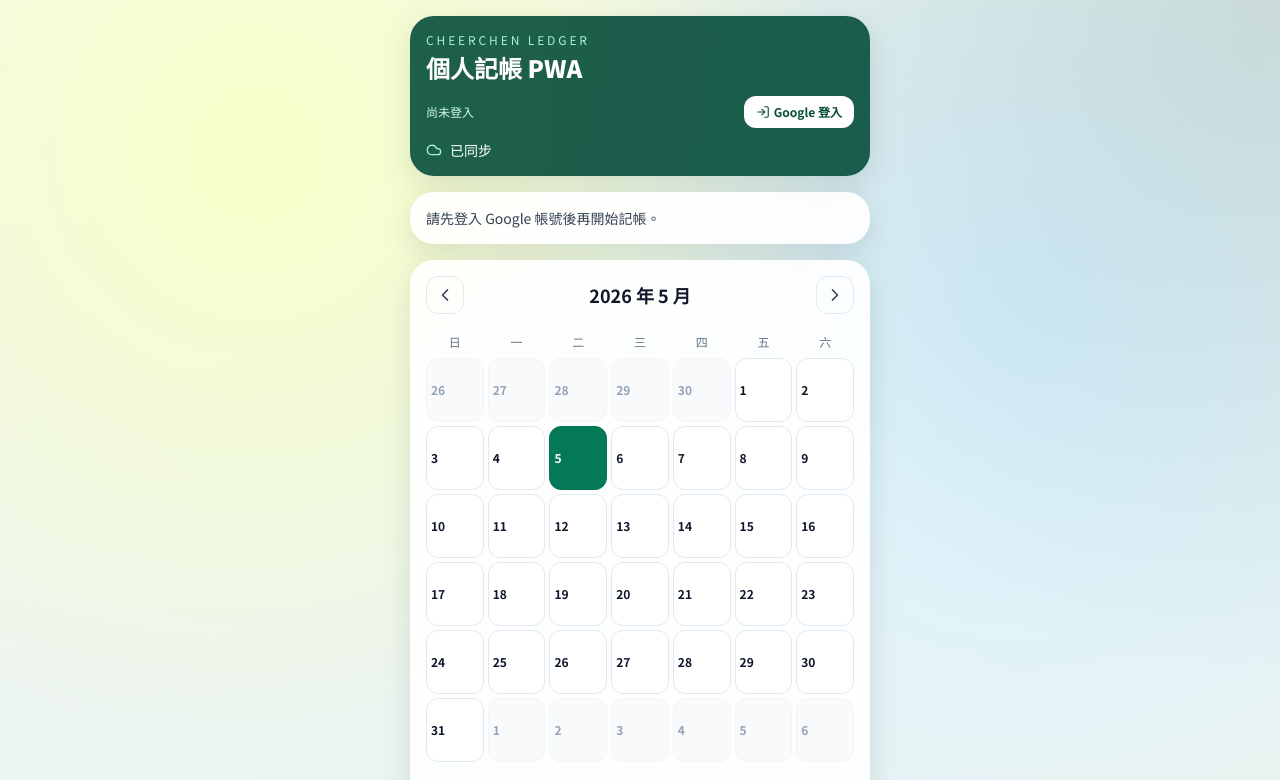
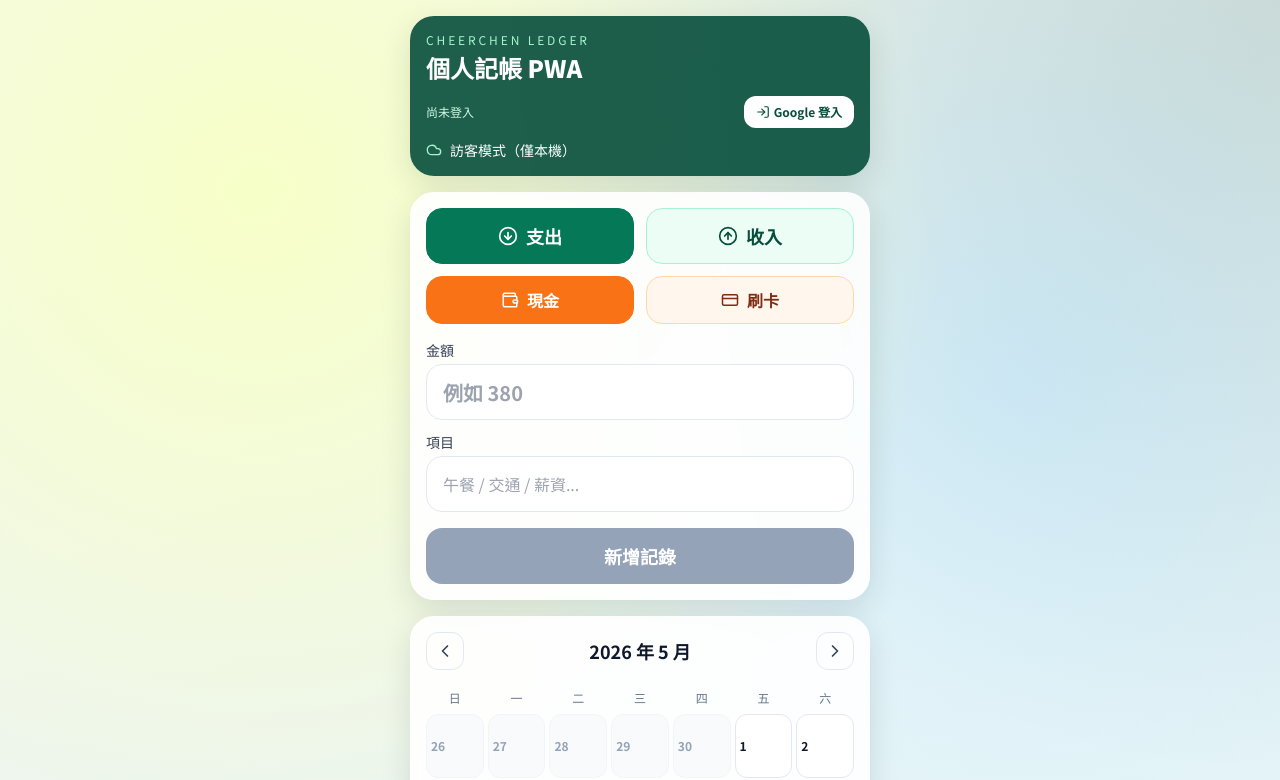
Before and after one commit to luap580101/cheerchen-ledger, a React (Vite) app: page / in a window 1280 px wide. Shown: the top 780 px of the page. Built offline with nearby package versions, Linux system fonts and the light colour scheme; no server answers.

Commit message:
feat: support guest ledger mode without login

```diff
--- a/src/App.jsx
+++ b/src/App.jsx
@@ -9,11 +9,29 @@ import { addTransaction, setSelectedDate, setSyncStatus, setTransactions } from
 import { auth, db, firebaseConfigIssues, googleProvider } from "./firebase";
 
 const StatsPanel = lazy(() => import("./components/StatsPanel"));
+const GUEST_TRANSACTIONS_KEY = "cheerchen_guest_transactions";
 
 const getFourMonthAgoISO = () => {
   const base = new Date();
   base.setMonth(base.getMonth() - 4);
   return base.toISOString().slice(0, 10);
+};
+
+const loadGuestTransactions = () => {
+  try {
+    const raw = localStorage.getItem(GUEST_TRANSACTIONS_KEY);
+    if (!raw) {
+      return [];
+    }
+    const parsed = JSON.parse(raw);
+    return Array.isArray(parsed) ? parsed : [];
+  } catch {
+    return [];
+  }
+};
+
+const saveGuestTransactions = (items) => {
+  localStorage.setItem(GUEST_TRANSACTIONS_KEY, JSON.stringify(items));
 };
 
 export default function App() {
@@ -44,7 +62,9 @@ export default function App() {
 
   useEffect(() => {
     if (!db || !currentUser) {
-      dispatch(setTransactions([]));
+      const guestRecords = loadGuestTransactions();
+      dispatch(setTransactions(guestRecords));
+      dispatch(setSyncStatus("guest"));
       return;
     }
 
@@ -107,6 +127,17 @@ export default function App() {
 
   const handleAdd = (form) => {
     if (!db || !currentUser) {
+      const entry = {
+        id: `guest-${Date.now()}`,
+        ...form,
+        amount: Number(form.amount),
+        createdAtMs: Date.now(),
+        uid: "guest"
+      };
+      const next = [entry, ...transactions];
+      saveGuestTransactions(next);
+      dispatch(setTransactions(next));
+      dispatch(setSyncStatus("guest"));
       return;
     }
     dispatch(addTransaction({ ...form, uid: currentUser.uid }));
@@ -125,6 +156,10 @@ export default function App() {
       try {
         await signInWithRedirect(auth, googleProvider);
       } catch (redirectError) {
+        if (redirectError.code === "auth/invalid-action-code" || error.code === "auth/invalid-action-code") {
+          setUiError("手機登入被 Firebase 擋下：請到 Firebase Console 的 Authentication > Settings > Authorized domains，加入目前網域。");
+          return;
+        }
         setUiError(redirectError.code || error.code || "Google 登入失敗");
       }
     }
@@ -136,7 +171,13 @@ export default function App() {
   };
 
   const syncLabel =
-    syncStatus === "syncing" ? "同步中" : syncStatus === "failed" ? "同步失敗" : "已同步";
+    syncStatus === "syncing"
+      ? "同步中"
+      : syncStatus === "failed"
+        ? "同步失敗"
+        : syncStatus === "guest"
+          ? "訪客模式（僅本機）"
+          : "已同步";
 
   return (
     <main className="min-h-dvh bg-app px-3 pb-20 pt-4 font-body text-slate-900">
@@ -195,13 +236,7 @@ export default function App() {
           {error && <p className="mt-2 text-xs text-rose-200">{error}</p>}
         </header>
 
-        {currentUser ? (
-          <EntryForm onSubmit={handleAdd} submitting={submitStatus === "loading"} />
-        ) : (
-          <section className="rounded-3xl bg-white/90 p-4 shadow-card backdrop-blur">
-            <p className="text-sm text-slate-700">請先登入 Google 帳號後再開始記帳。</p>
-          </section>
-        )}
+        <EntryForm onSubmit={handleAdd} submitting={currentUser && submitStatus === "loading"} />
 
         <CalendarView
           transactions={sortedTransactions}
```
